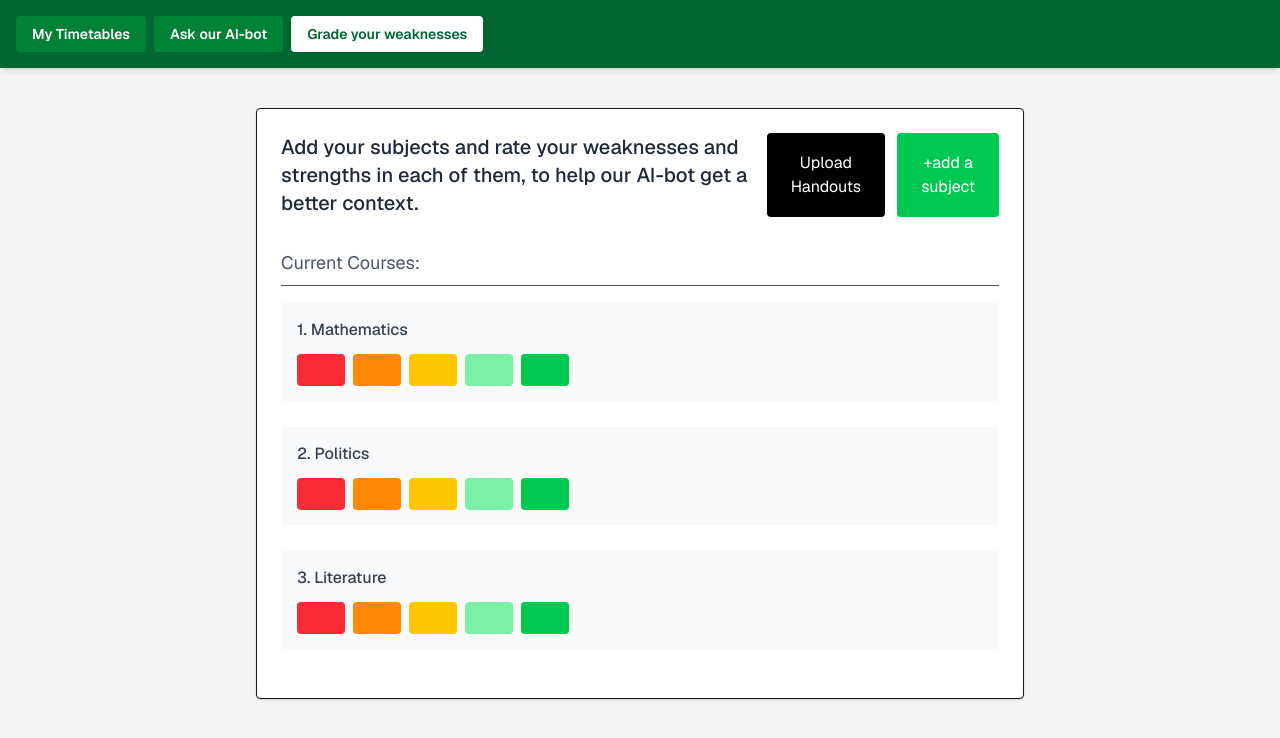
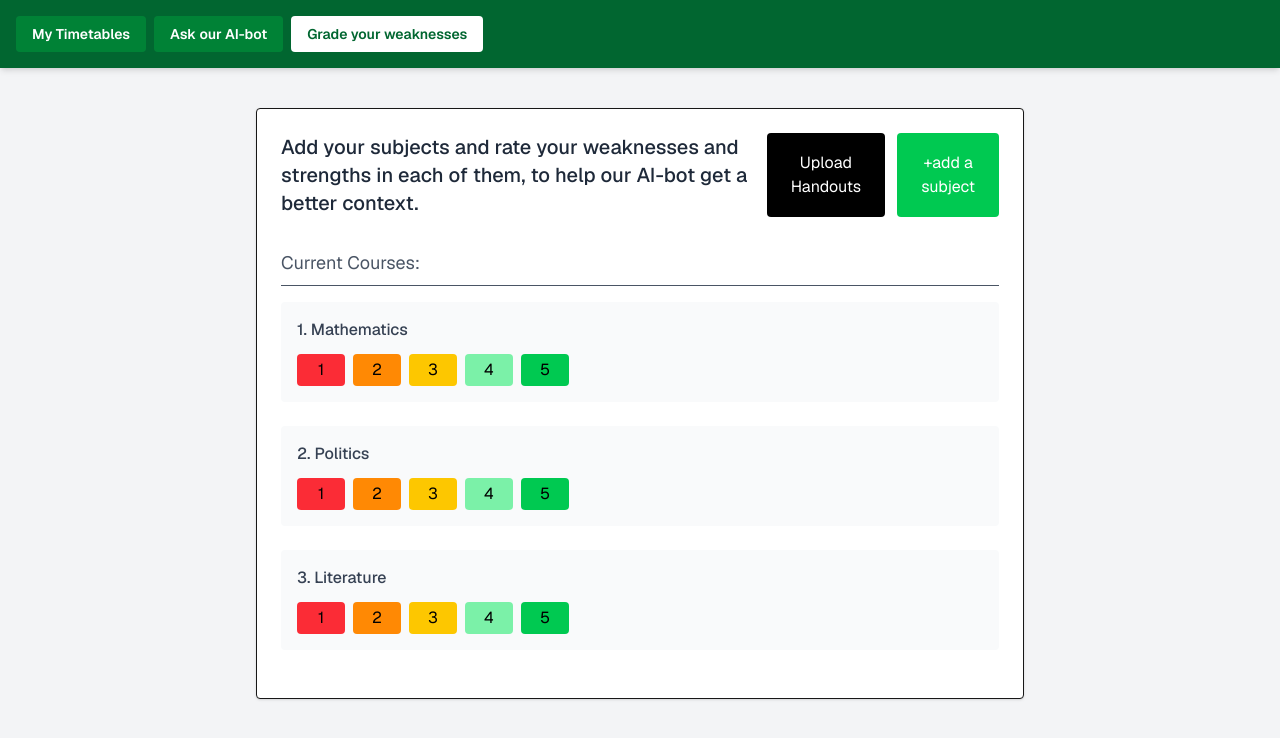
Before and after one commit to Chait314/HCI_Frontend, a Next.js app: page / in a window 1280 px wide. Shown: the top 738 px of the page. Built offline with nearby package versions, Linux system fonts and the light colour scheme.

Commit message:
added nos

```diff
--- a/app/page.tsx
+++ b/app/page.tsx
@@ -39,6 +39,8 @@ useEffect(() => {
     'bg-green-300 hover:bg-green-400',
     'bg-green-500 hover:bg-green-600'
   ];
+
+  const strengthNumbers = [1,2,3,4,5]
 
   // Top Navigation Bar (Consistent across screens)
   const renderHeader = () => (
@@ -128,7 +130,9 @@ useEffect(() => {
                     newSubjects[index].strength = i;
                     setSubjects(newSubjects);
                   }}
-                />
+                >
+                  <nav className='text-black'>{strengthNumbers[i]}</nav>
+                </button>
               ))}
             </div>
           </div>
```
